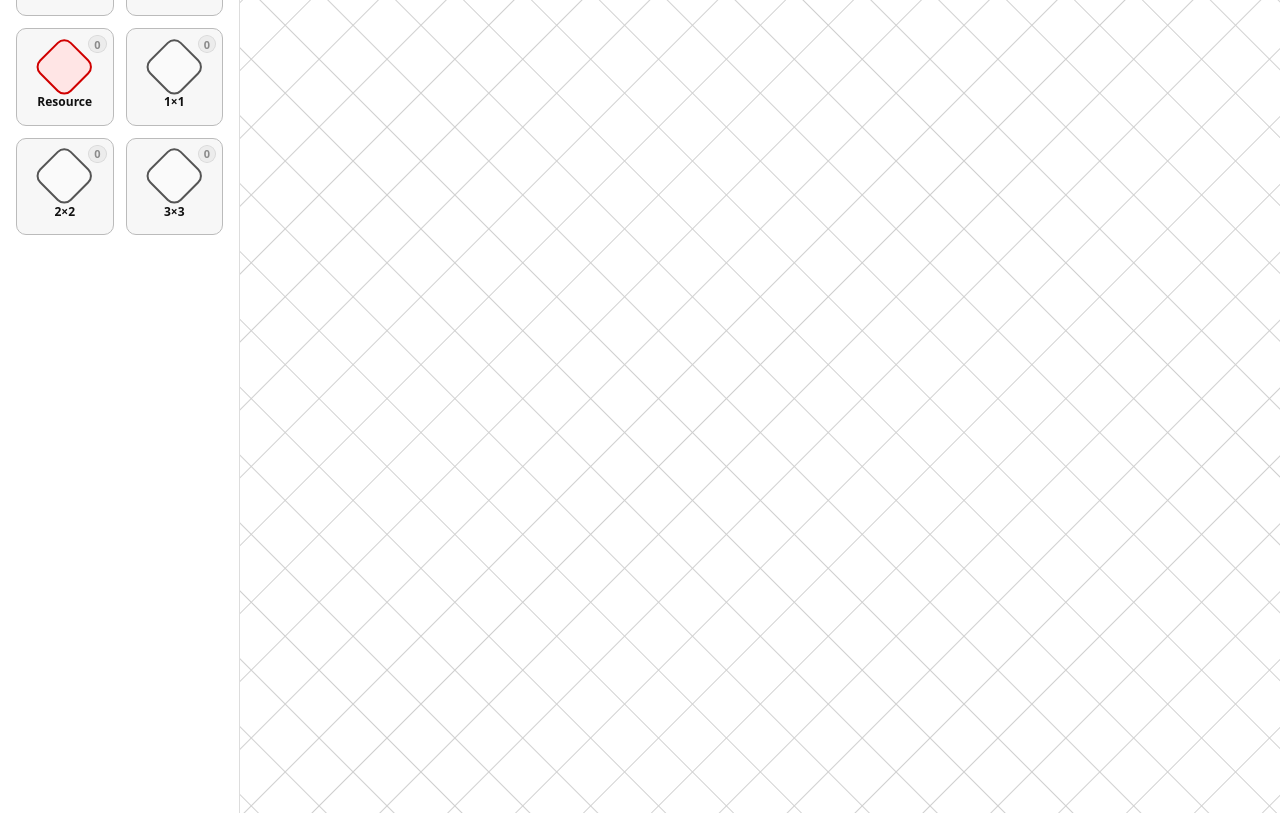
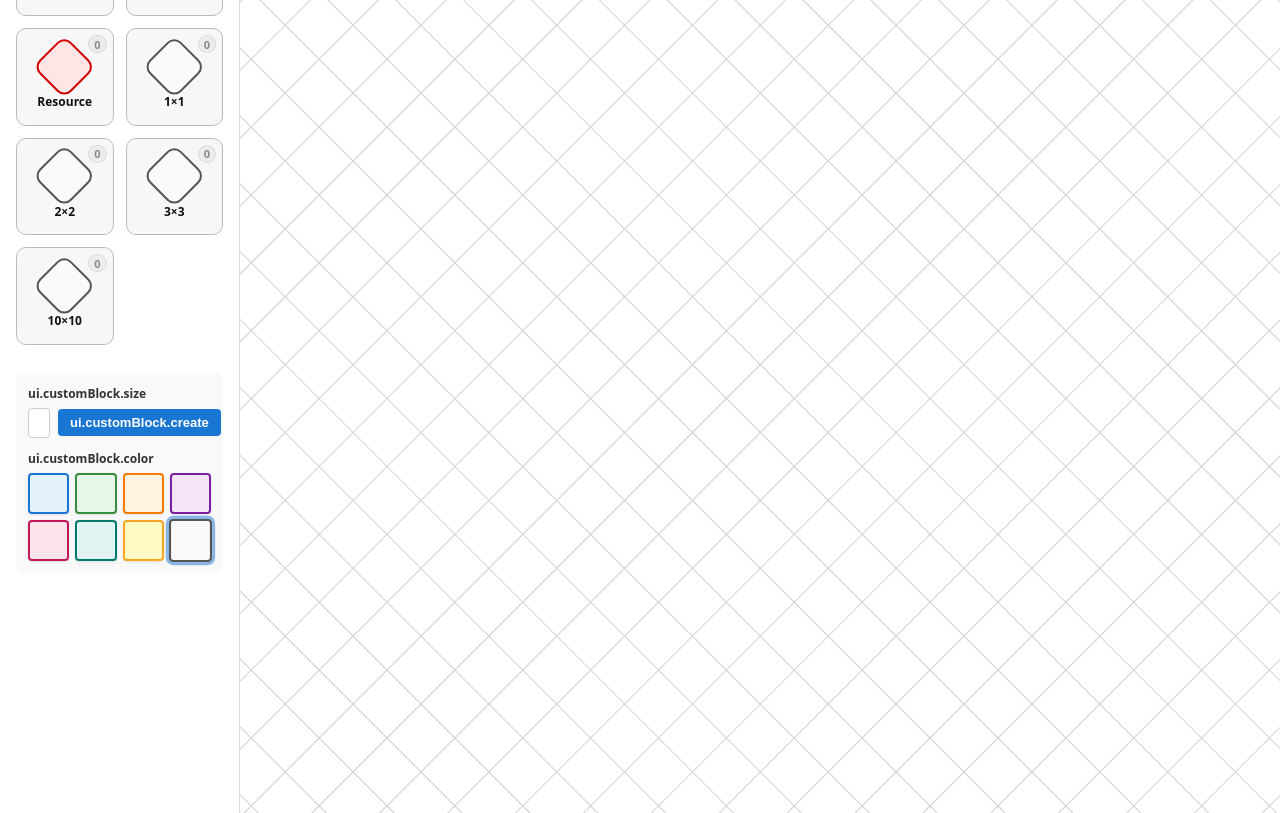
Before and after one commit to SangwoonYun/Traplace, a Flask app: page / in a window 1280 px wide. Shown: the part 529-1342 px from the top of the page. Run offline with Flask 3, Linux system fonts and the light colour scheme.

Commit message:
feat(palette): Add 10×10 block to palette for medium-sized constructions
Adds a new pre-configured block size between 3×3 and custom blocks:
- New palette item: 10×10 block with appropriate styling
- Visual representation scaled to fit palette UI
- Fills gap between small blocks (1×1, 2×2, 3×3) and large custom sizes
- Useful for common medium constructions without needing custom block creation

CSS changes:
- blocks.css: Visual styling for 10×10 blocks on the map
- ui.css: Palette item display and grid layout adjustments

HTML changes:
- index.html: Added 10×10 palette item with proper data attributes

````diff
--- a/app/static/css/ui.css
+++ b/app/static/css/ui.css
@@ -130,6 +130,92 @@
 .palette-item .pi-count.is-zero {
   opacity: 0.55;
   font-weight: 600;
+}
+
+/* ---------------------------------------------
+ * Custom Block Controls
+ * ------------------------------------------- */
+.custom-block-controls {
+  margin-top: 16px;
+  padding: 12px;
+  background: #f9f9f9;
+  border-radius: 8px;
+  display: flex;
+  flex-direction: column;
+  gap: 12px;
+}
+
+.control-group {
+  display: flex;
+  flex-direction: column;
+  gap: 6px;
+}
+
+.control-group label {
+  font-size: 12px;
+  font-weight: 700;
+  color: #333;
+}
+
+.size-input-group {
+  display: flex;
+  gap: 8px;
+  align-items: center;
+}
+
+#customSize {
+  flex: 1;
+  padding: 6px 10px;
+  border: 1px solid #ccc;
+  border-radius: 4px;
+  font-size: 14px;
+  min-width: 0;
+}
+
+.btn-create {
+  padding: 6px 12px;
+  background: #1976d2;
+  color: white;
+  border: none;
+  border-radius: 4px;
+  font-size: 13px;
+  font-weight: 600;
+  cursor: pointer;
+  white-space: nowrap;
+}
+
+.btn-create:hover {
+  background: #1565c0;
+}
+
+.btn-create:active {
+  background: #0d47a1;
+}
+
+.color-picker {
+  display: grid;
+  grid-template-columns: repeat(4, 1fr);
+  gap: 6px;
+}
+
+.color-btn {
+  width: 100%;
+  aspect-ratio: 1;
+  border: 2px solid transparent;
+  border-radius: 4px;
+  cursor: pointer;
+  transition: all 0.2s;
+  box-shadow: 0 1px 3px rgba(0,0,0,0.1);
+}
+
+.color-btn:hover {
+  transform: scale(1.1);
+  box-shadow: 0 2px 6px rgba(0,0,0,0.2);
+}
+
+.color-btn.active {
+  box-shadow: 0 0 0 3px rgba(25, 118, 210, 0.5);
+  transform: scale(1.05);
 }
 
 /* ---------------------------------------------
--- a/app/templates/index.html
+++ b/app/templates/index.html
@@ -128,9 +128,47 @@
           <div class="pi-rot"></div>
           <span class="pi-text">3×3</span>
         </div>
+
+        <div
+          class="palette-item"
+          data-kind="block"
+          data-size="10"
+          role="button"
+          tabindex="0"
+          aria-label="10×10 블록"
+        >
+                    <div class="pi-rot"></div>
+          <span class="pi-text">10×10</span>
+        </div>
+      </div>
+
+      <!-- Custom Block Controls -->
+      <div class="custom-block-controls">
+        <div class="control-group">
+          <label for="customSize" data-i18n="ui.customBlock.size">Taille personnalisée</label>
+          <div class="size-input-group">
+            <input type="number" id="customSize" min="1" max="50" value="5" />
+            <button id="createCustomBlock" class="btn-create" data-i18n="ui.customBlock.create">Créer</button>
+          </div>
+        </div>
+
+        <div class="control-group">
+          <label data-i18n="ui.customBlock.color">Couleur</label>
+          <div class="color-picker">
+            <button class="color-btn" data-color="#e3f2fd" data-border="#1976d2" style="background: #e3f2fd; border-color: #1976d2;" title="Bleu"></button>
+            <button class="color-btn" data-color="#e8f5e9" data-border="#388e3c" style="background: #e8f5e9; border-color: #388e3c;" title="Vert"></button>
+            <button class="color-btn" data-color="#fff3e0" data-border="#f57c00" style="background: #fff3e0; border-color: #f57c00;" title="Orange"></button>
+            <button class="color-btn" data-color="#f3e5f5" data-border="#7b1fa2" style="background: #f3e5f5; border-color: #7b1fa2;" title="Violet"></button>
+            <button class="color-btn" data-color="#fce4ec" data-border="#c2185b" style="background: #fce4ec; border-color: #c2185b;" title="Rose"></button>
+            <button class="color-btn" data-color="#e0f2f1" data-border="#00796b" style="background: #e0f2f1; border-color: #00796b;" title="Turquoise"></button>
+            <button class="color-btn" data-color="#fff9c4" data-border="#f9a825" style="background: #fff9c4; border-color: #f9a825;" title="Jaune"></button>
+            <button class="color-btn active" data-color="#fafafa" data-border="#555" style="background: #fafafa; border-color: #555;" title="Gris"></button>
+          </div>
+        </div>
       </div>
 
       <div class="sidebar-footer">
+```
         <!-- QR 코드 2개 -->
         <div class="footer-qrs">
           <div class="qr-item">
````
Also changed, not shown: app/static/css/blocks.css (+47 -0 lines).
